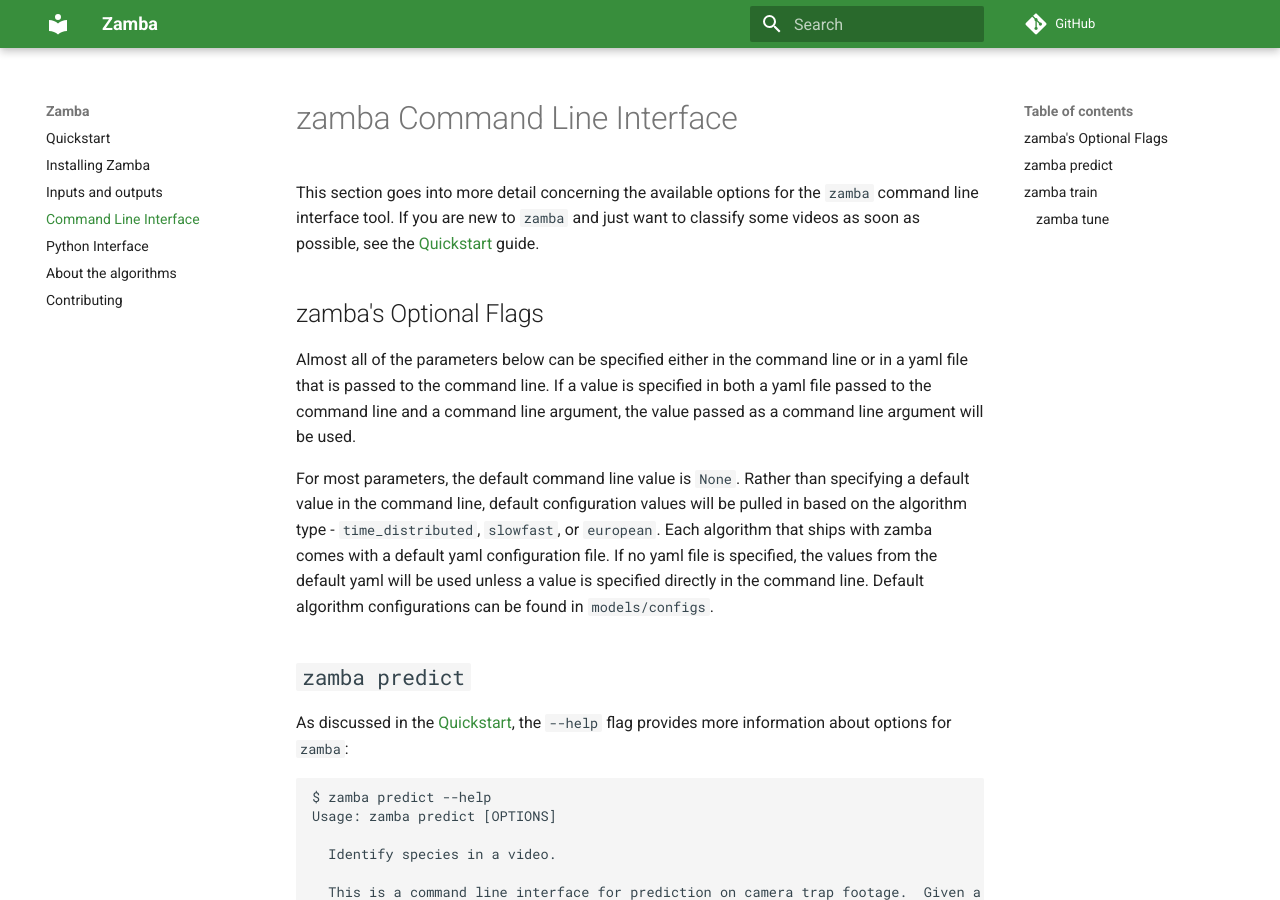
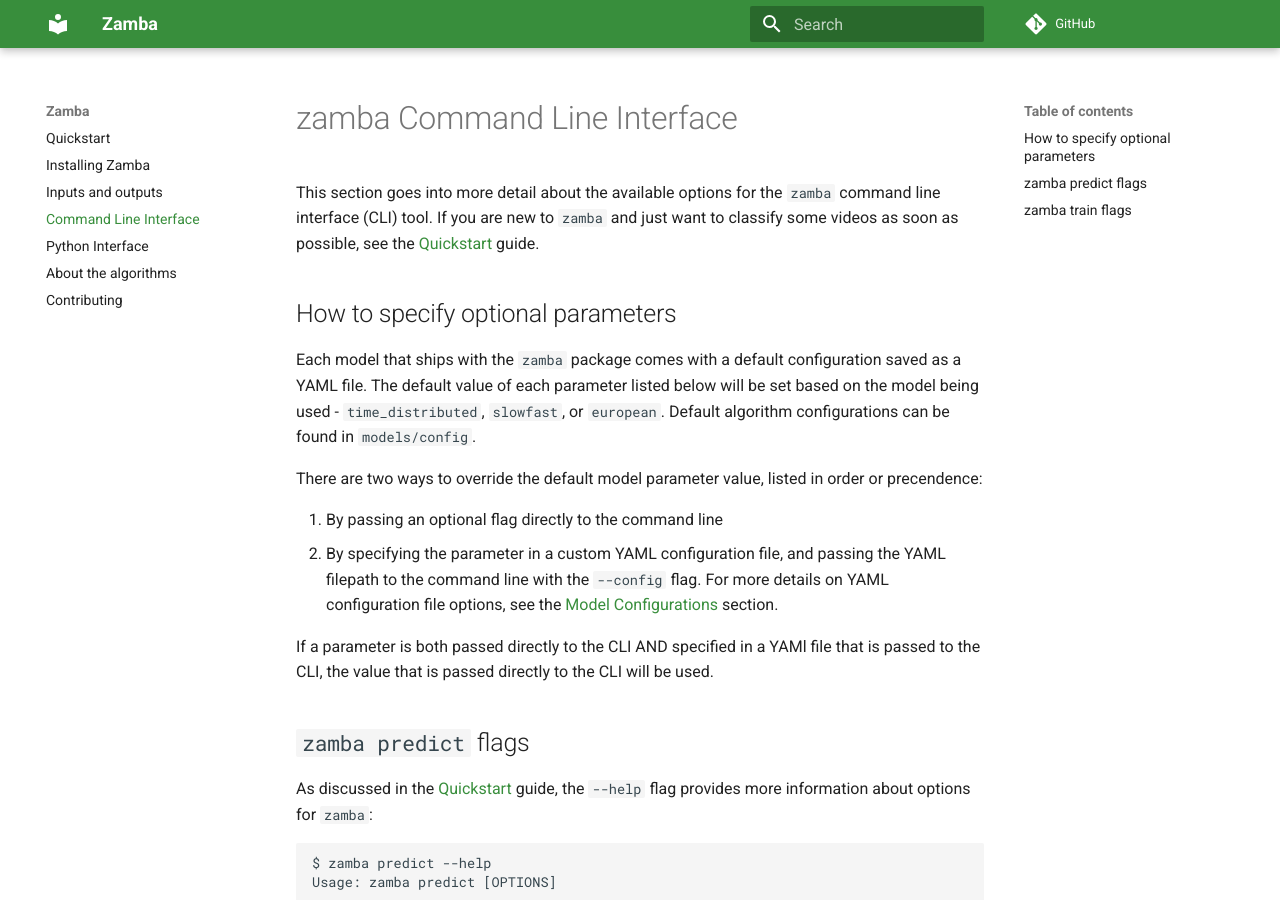
Before and after one commit to drivendataorg/zamba, an MkDocs documentation site: the page built from docs/docs/cli.md, in a window 1280 px wide and 900 px high. Built offline with MkDocs 1.6.1 and Material for MkDocs 9.7.7, drawn with Linux system fonts in a browser that asks for light colours; comment, search, counter and statistics services are not loaded; some of the changed text lies outside the part shown.

Commit message:
Better explanation of YAML v CLI args

````diff
--- a/docs/docs/cli.md
+++ b/docs/docs/cli.md
@@ -1,18 +1,24 @@
 # zamba Command Line Interface
 
-This section goes into more detail concerning the available options for
-the `zamba` command line interface tool. If you are new to `zamba` and just
-want to classify some videos as soon as possible, see the [Quickstart](index.md) guide.
+This section goes into more detail about the available options for
+the `zamba` command line interface (CLI) tool. If you are new to `zamba` and just
+want to classify some videos as soon as possible, see the [Quickstart](quickstart.md) guide.
 
-## zamba's Optional Flags
+## How to specify optional parameters
 
-Almost all of the parameters below can be specified either in the command line or in a yaml file that is passed to the command line. If a value is specified in both a yaml file passed to the command line and a command line argument, the value passed as a command line argument will be used.
+Each model that ships with the `zamba` package comes with a default configuration saved as a YAML file. The default value of each parameter listed below will be set based on the model being used - `time_distributed`, `slowfast`, or `european`. Default algorithm configurations can be found in `models/config`.
+<!-- TODO: update path to default configs and add link to github folder><!-->
 
-For most parameters, the default command line value is `None`. Rather than specifying a default value in the command line, default configuration values will be pulled in based on the algorithm type - `time_distributed`, `slowfast`, or `european`. Each algorithm that ships with zamba comes with a default yaml configuration file. If no yaml file is specified, the values from the default yaml will be used unless a value is specified directly in the command line. Default algorithm configurations can be found in `models/configs`.
+There are two ways to override the default model parameter value, listed in order or precendence:
 
-## `zamba predict`
+1. By passing an optional flag directly to the command line
+2. By specifying the parameter in a custom YAML configuration file, and passing the YAML filepath to the command line with the `--config` flag. For more details on YAML configuration file options, see the [Model Configurations](configurations.md) section.
 
-As discussed in the [Quickstart](index.md), the `--help` flag provides more information about options for `zamba`:
+If a parameter is both passed directly to the CLI AND specified in a YAMl file that is passed to the CLI, the value that is passed directly to the CLI will be used.
+
+## `zamba predict` flags
+
+As discussed in the [Quickstart](index.md) guide, the `--help` flag provides more information about options for `zamba`:
 
 ```
 $ zamba predict --help
@@ -131,7 +137,7 @@
 
 By default, the command line interface will print the specifications you have entered and ask for confirmation before starting inference. Specifying `--yes` or `-y` skips this step and kicks off prediction without confirmation.
 
-## `zamba train`
+## `zamba train` flags
 
 ```
 $ zamba train --help
@@ -200,9 +206,3 @@
 #### `--yes`
 
 By default, the command line interface will print the specifications you have entered and ask for confirmation before starting to train. Specifying `--yes` or `-y` skips this step and kicks off training without confirmation.
-
-#### NOT YET IMPLEMENTED
-
-### `zamba tune`
-
-#### NOT YET IMPLEMENTED
````
